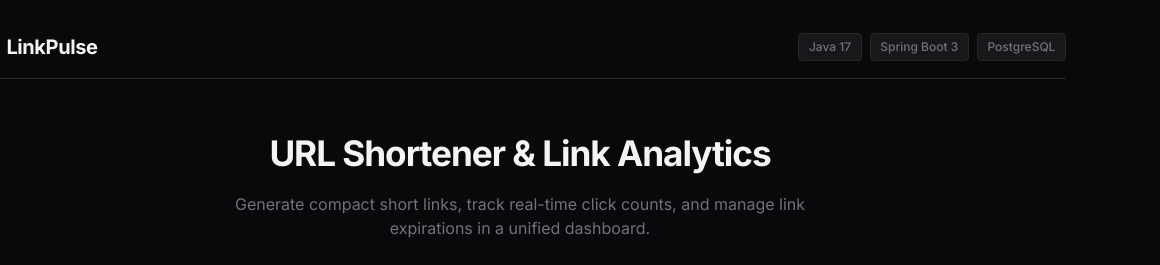
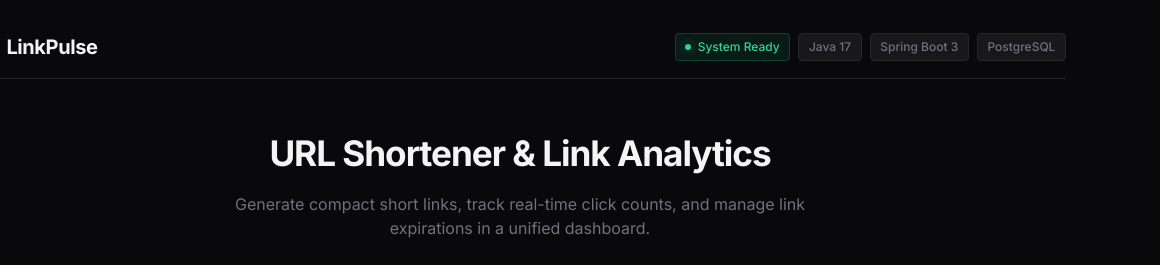
Before and after one commit to kritagya025/URL_SHORTNER-LinkPluse-, a plain HTML site: page frontend/index.html in a window 1280 px wide. Shown: the top 265 px of the page, 120-1280 px from the left. Drawn offline with Linux system fonts and the light colour scheme; no server answers.

Commit message:
ui: add live backend status indicator badge and pulse animation in header

```diff
--- a/frontend/css/style.css
+++ b/frontend/css/style.css
@@ -97,6 +97,39 @@ body {
     background: #18181b;
     border: 1px solid var(--panel-border);
     color: var(--text-muted);
+}
+
+.tag-status {
+    display: inline-flex;
+    align-items: center;
+    gap: 0.4rem;
+    background: rgba(16, 185, 129, 0.1);
+    border-color: rgba(16, 185, 129, 0.25);
+    color: #34d399;
+}
+
+.status-pulse-dot {
+    width: 6px;
+    height: 6px;
+    border-radius: 50%;
+    background-color: #34d399;
+    box-shadow: 0 0 0 0 rgba(52, 211, 153, 0.7);
+    animation: status-pulse 2s infinite;
+}
+
+@keyframes status-pulse {
+    0% {
+        transform: scale(0.95);
+        box-shadow: 0 0 0 0 rgba(52, 211, 153, 0.7);
+    }
+    70% {
+        transform: scale(1);
+        box-shadow: 0 0 0 6px rgba(52, 211, 153, 0);
+    }
+    100% {
+        transform: scale(0.95);
+        box-shadow: 0 0 0 0 rgba(52, 211, 153, 0);
+    }
 }
 
 /* Hero */
--- a/frontend/index.html
+++ b/frontend/index.html
@@ -26,6 +26,7 @@
                 <span class="brand-title">LinkPulse</span>
             </div>
             <div class="tech-tags">
+                <span class="tag tag-status"><span class="status-pulse-dot"></span> System Ready</span>
                 <span class="tag">Java 17</span>
                 <span class="tag">Spring Boot 3</span>
                 <span class="tag">PostgreSQL</span>
```
